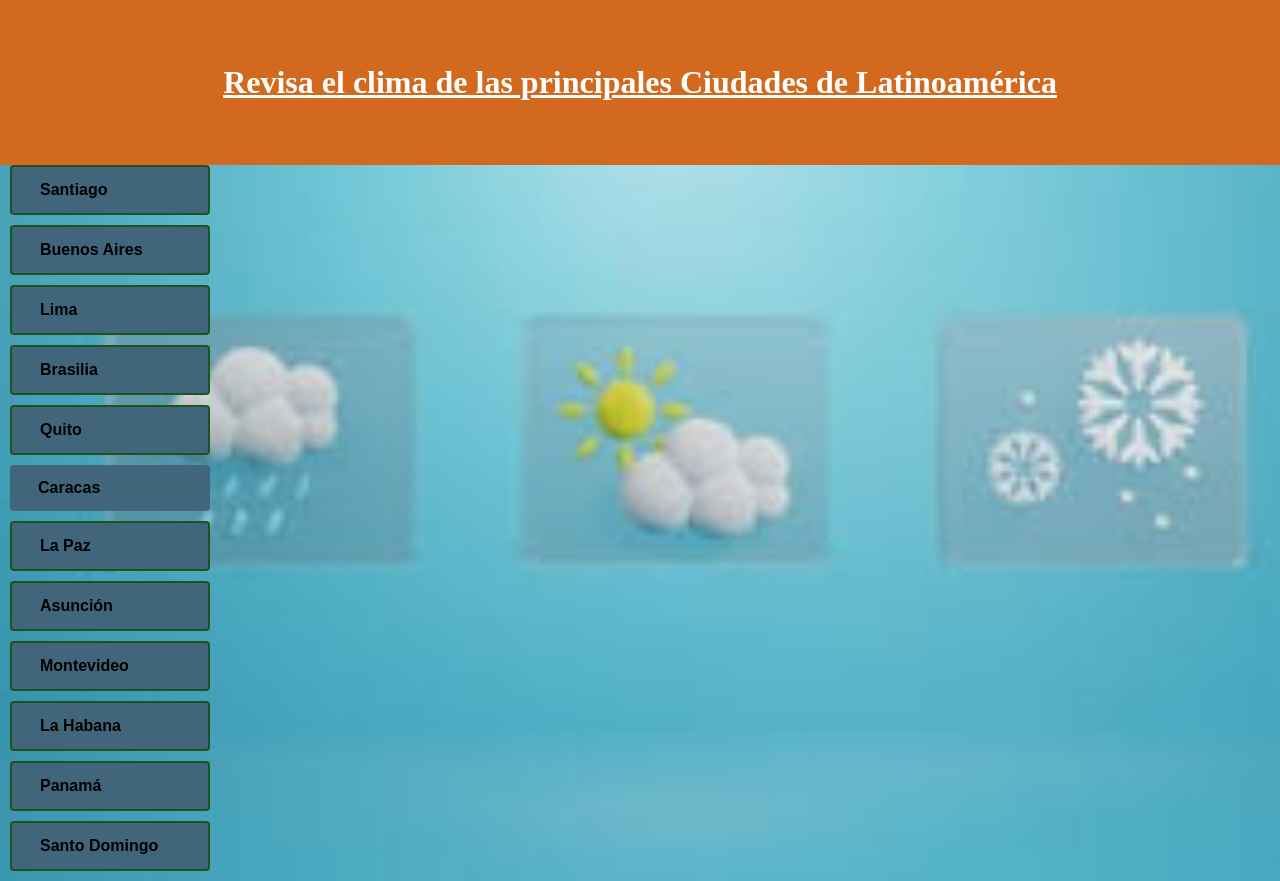
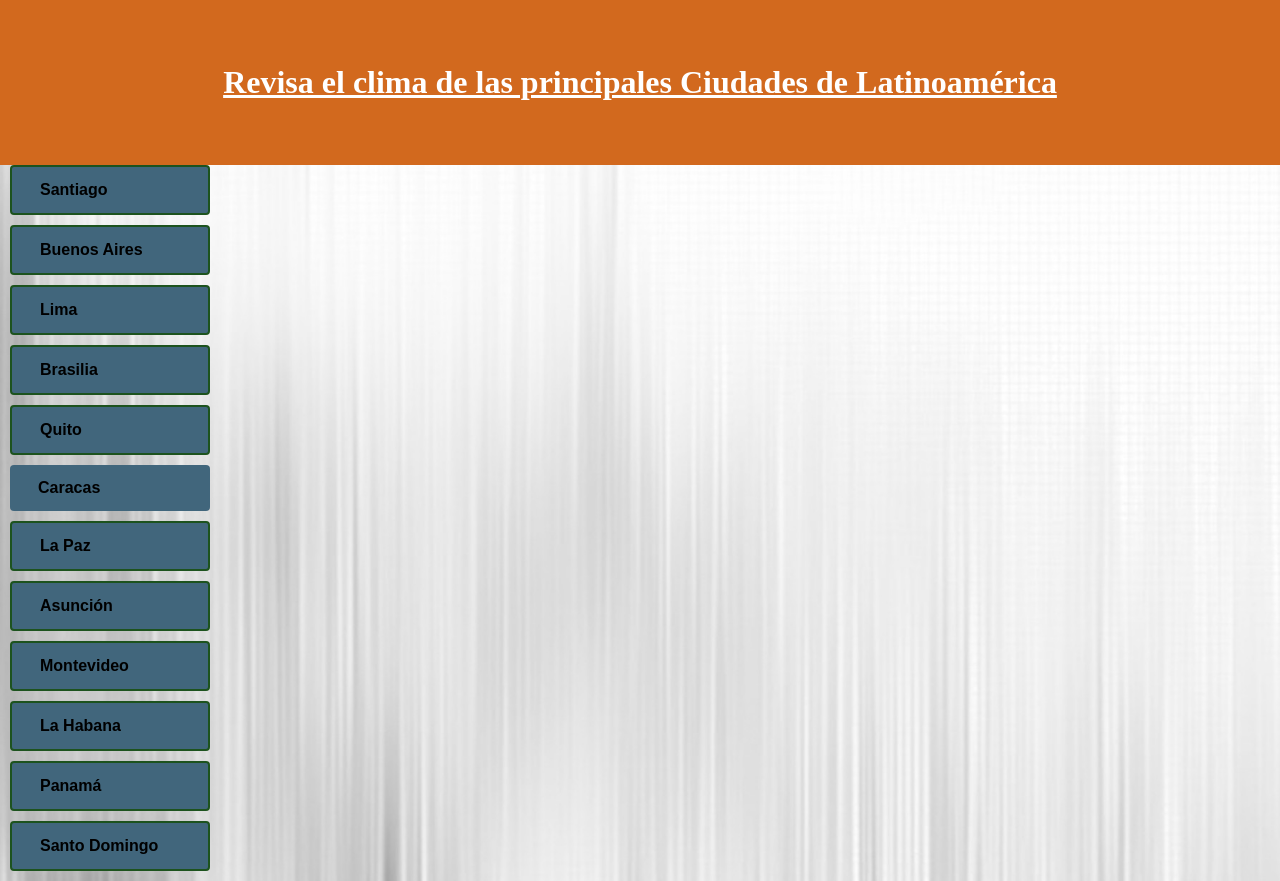
Before and after one commit to janupla/pronostico-accuweather, a plain HTML site: page index.html in a window 1280 px wide. Drawn offline with nearby package versions, Linux system fonts and the light colour scheme.

Commit message:
nueva imagen

```diff
--- a/assets/style.css
+++ b/assets/style.css
@@ -8,8 +8,15 @@
     display: flex;
 }
 
+#grafico {
+    width: 1000px;
+    height: 500px;
+    margin-left: 200px;
+
+}
+
 body {
-background-image: url("images.jpg");
+background-image: url("FONDO-GRIS-e1472480711572.jpg");
 background-repeat: no-repeat;
 background-size: cover;
 
--- a/index.html
+++ b/index.html
@@ -35,7 +35,7 @@
                 <button class="btn-12" id="btnSantoDomingo" type="submit">Santo Domingo</button>
             </section>
 
-            <section>
+            <section id="grafico">
 
                 <canvas id="myChart"></canvas>
 
```
Also changed, not shown: assets/FONDO-GRIS-e1472480711572.jpg (added).
